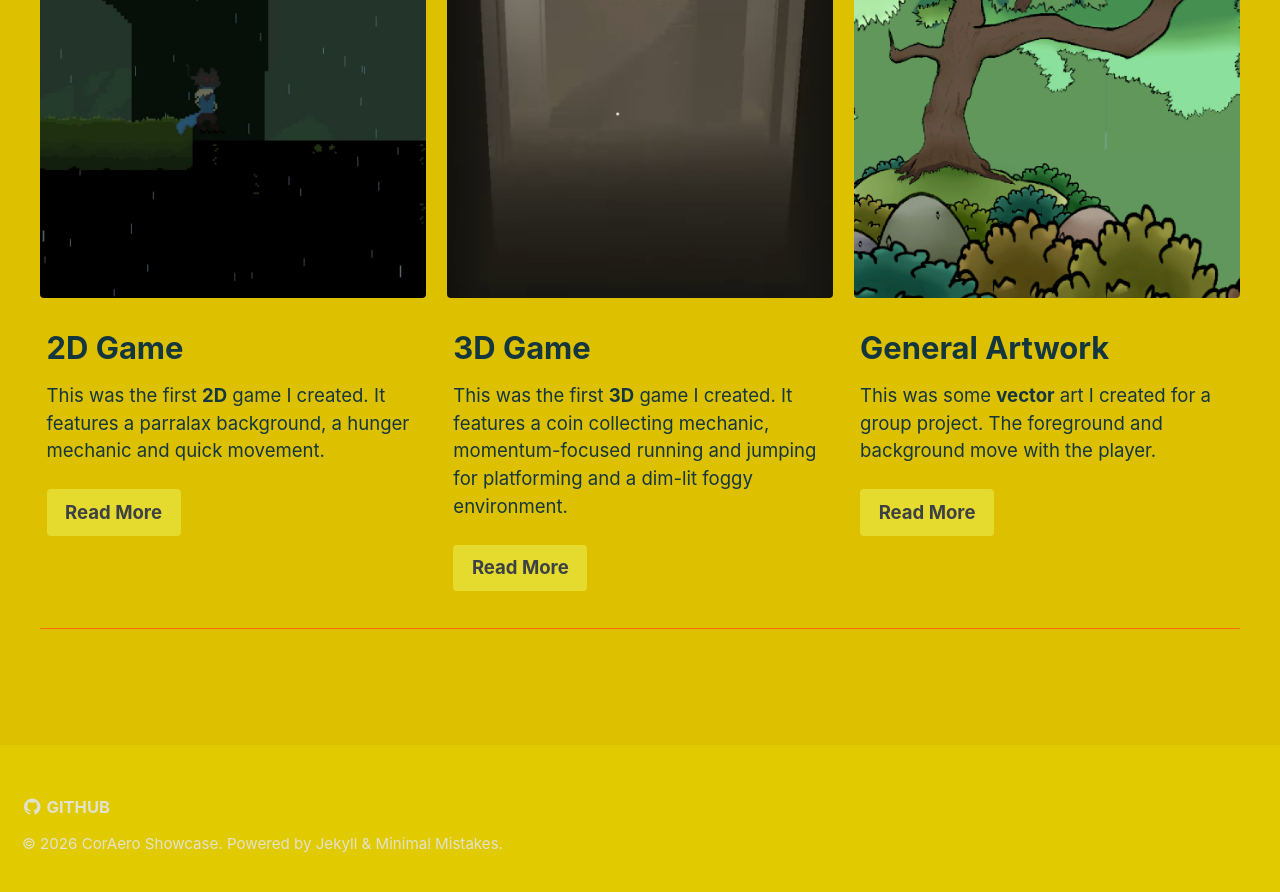
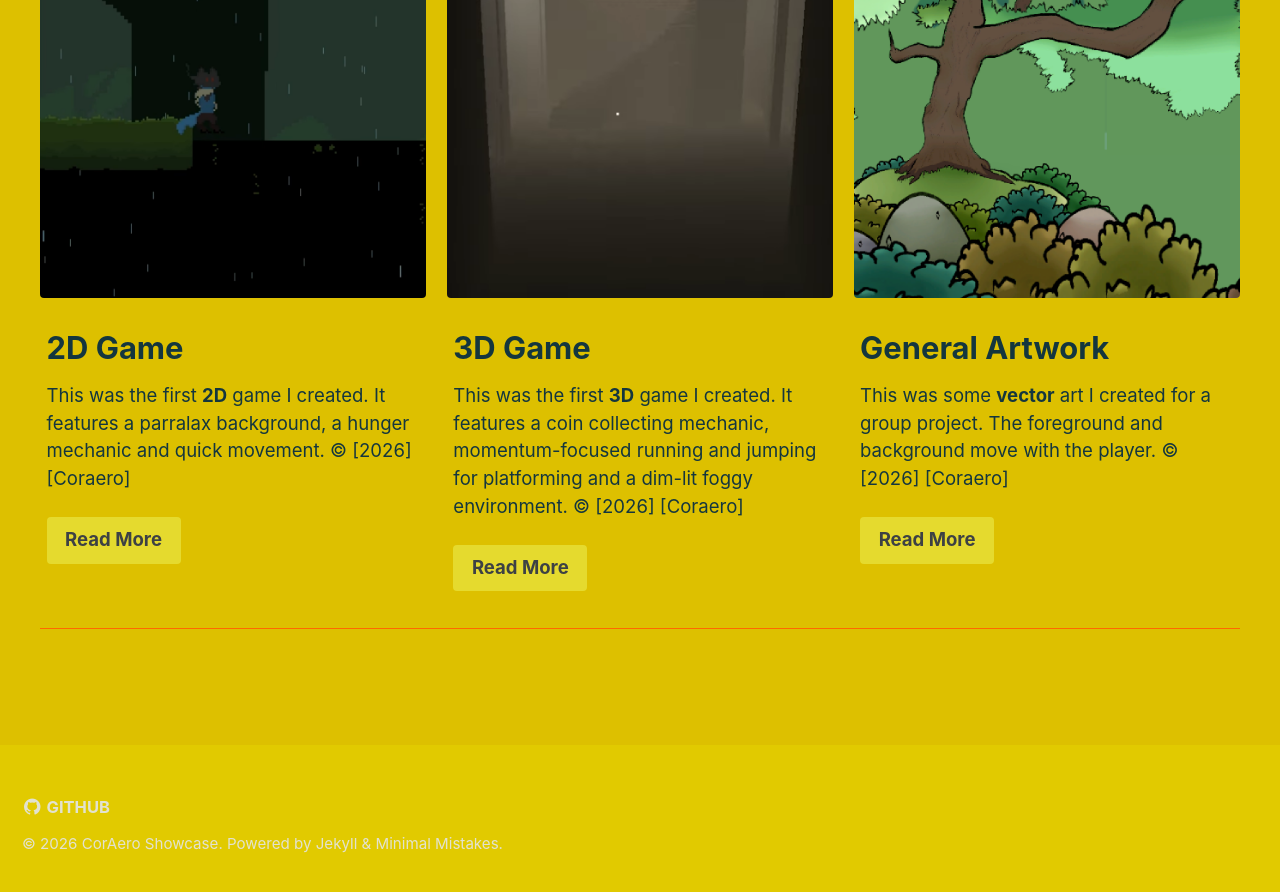
Before and after one commit to MUI-Corey/MUI-Corey.github.io, a Jekyll site: the page built from _pages/index.md, in a window 1280 px wide and 900 px high, scrolled down 950 px. Shown: the top 892 px of the window. Built offline with Jekyll 4.4.1, drawn with Linux system fonts in a browser that asks for light colours.

Commit message:
Update excerpts with copyright information
Added copyright notice to excerpts for 2D and 3D games and general artwork.

```diff
--- a/_pages/index.md
+++ b/_pages/index.md
@@ -19,21 +19,21 @@ feature_row:
   - image_path: /assets/images/2d-game-3.png
     alt: "2D Game"
     title: "2D Game"
-    excerpt: "This was the first **2D** game I created. It features a parralax background, a hunger mechanic and quick movement."
+    excerpt: "This was the first **2D** game I created. It features a parralax background, a hunger mechanic and quick movement. © [2026] [Coraero]"
     url: "/projects/2d-game/"
     btn_label: "Read More"
     btn_class: "btn--primary"
   - image_path: /assets/images/3d-game-3.png
     alt: "3D game"
     title: "3D Game"
-    excerpt: "This was the first **3D** game I created. It features a coin collecting mechanic, momentum-focused running and jumping for platforming and a dim-lit foggy environment."
+    excerpt: "This was the first **3D** game I created. It features a coin collecting mechanic, momentum-focused running and jumping for platforming and a dim-lit foggy environment. © [2026] [Coraero]"
     url: "/projects/3d-game/"
     btn_label: "Read More"
     btn_class: "btn--primary"
   - image_path: /assets/images/WotW-art.png
     alt: "General Artwork"
     title: "General Artwork"
-    excerpt: "This was some **vector** art I created for a group project. The foreground and background move with the player."
+    excerpt: "This was some **vector** art I created for a group project. The foreground and background move with the player. © [2026] [Coraero]"
     url: "/projects/art-assets/"
     btn_label: "Read More"
     btn_class: "btn--primary"
```
